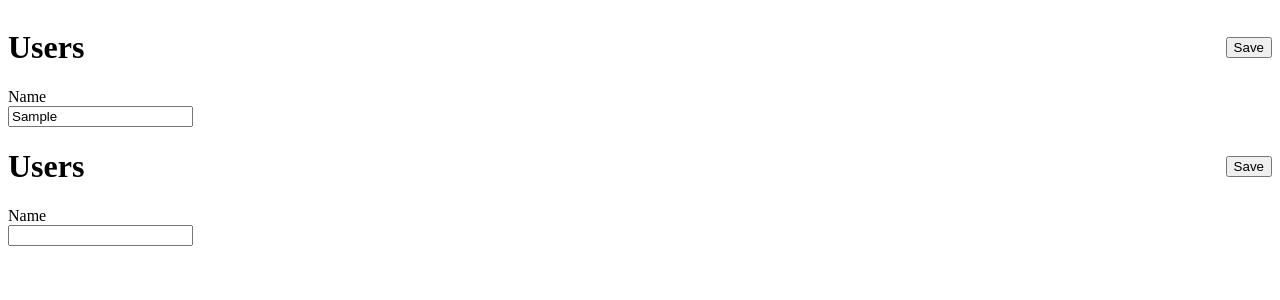
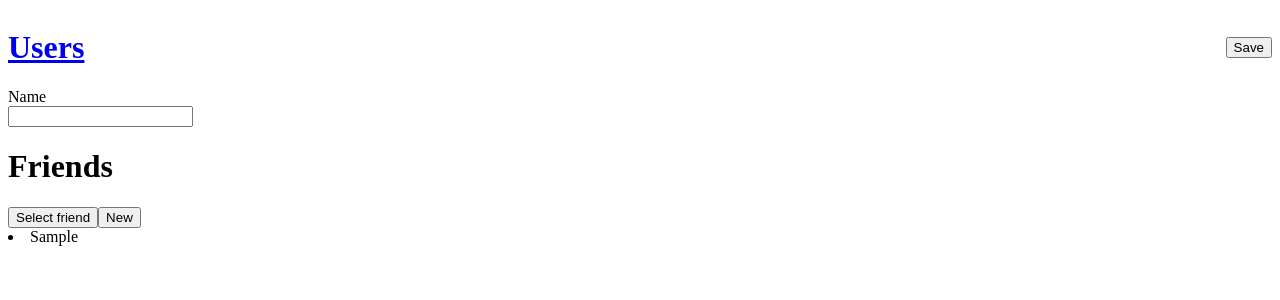
Before and after one commit to pasqualintosh/assessment, a React app: page /users/create in a window 1280 px wide. Both pictures are taken after typing "Sample" into the empty fields and a click on the button "Save". Shown: the top 300 px of the page. Built offline with nearby package versions, Linux system fonts and the light colour scheme.

Commit message:
feat: in order manage create user added create page, with friendlist component, with behaviour to open up an overlay page when create new user from friend section

```diff
--- a/src/App.js
+++ b/src/App.js
@@ -1,4 +1,4 @@
-import React from 'react';
+import React, { useState, useEffect } from 'react';
 import {
   BrowserRouter as Router,
   Switch,
@@ -12,12 +12,34 @@ import Edit from './screens/user/Edit';
 import Read from './screens/user/Read';
 
 const App = () => {
+  const [newFriendScreen, setNewFriendScreen] = useState(false);
+
+  useEffect(() => {
+    const loadNewFriendVar = () => {
+      let nfv = window.localStorage.getItem('app')
+        ? JSON.parse(window.localStorage.getItem('app')).new_friend
+        : false;
+      setNewFriendScreen(nfv);
+    };
+
+    loadNewFriendVar();
+  }, []);
+
   return (
     <Router>
       <Switch>
         <Route path="/users/create">
-          <Create />
-          <Create />
+          <Create
+            className={newFriendScreen ? 'underlayCreate' : ''}
+            setNewFriendScreen={setNewFriendScreen}
+          />
+          {newFriendScreen && (
+            <Create
+              setNewFriendScreen={setNewFriendScreen}
+              newFriendScreen={newFriendScreen}
+              className="overlayCreate"
+            />
+          )}
         </Route>
         <Route path="/user/:id" children={<Edit />} />
         <Route path="/">
--- /dev/null
+++ b/src/components/FriendsList/FriendsList.js
@@ -0,0 +1,85 @@
+import React, { useState, useEffect } from 'react';
+import './friends-list.css';
+
+const FriendsList = props => {
+  const [clickedFriends, setClickedFriends] = useState([]);
+
+  useEffect(() => {
+    const loadClicked = () => {
+      let c = [...props.selectedFriends];
+      setClickedFriends([...c]);
+    };
+
+    loadClicked();
+  }, []);
+
+  const isClicked = id => {
+    let found = clickedFriends.find(f => f.id == id);
+    if (found) return true;
+    return false;
+  };
+
+  const removeClicked = id => {
+    let found = clickedFriends.findIndex(f => f.id == id);
+    if (found != -1) {
+      let _clickedFriends = [...clickedFriends.filter(f => f.id !== id)];
+      setClickedFriends([..._clickedFriends]);
+    }
+  };
+
+  const setFriends = f => {
+    setClickedFriends([...clickedFriends, f]);
+    props.selectFriend(clickedFriends.map(f => f.id));
+  };
+
+  const openNewFriend = () => {
+    if (!props.newFriendScreen) {
+      props.setNewFriendScreen(true);
+      return;
+    } else {
+      let r = confirm('please, continue with user :)');
+      if (r == false) {
+        props.setNewFriendScreen(false);
+        return;
+      }
+      return;
+    }
+  };
+
+  return (
+    <div>
+      <h1>Friends</h1>
+      <div>
+        <button
+          onClick={() => alert('hei, to select a friend just click on it ;)')}>
+          Select friend
+        </button>
+        <button onClick={() => openNewFriend()}>New</button>
+      </div>
+      {props.users.map(u => (
+        <li key={u.id}>
+          <span
+            onClick={() => setFriends(u)}
+            className={isClicked(u.id) ? 'clicked' : ''}>
+            {u.name}
+          </span>
+          <SelectFriendButton
+            id={u.id}
+            isSelected={isClicked(u.id)}
+            removeSelected={removeClicked}
+          />
+        </li>
+      ))}
+    </div>
+  );
+};
+
+const SelectFriendButton = props => {
+  if (props.isSelected)
+    return (
+      <button onClick={() => props.removeSelected(props.id)}>Remove</button>
+    );
+  return <span></span>;
+};
+
+export default FriendsList;
--- /dev/null
+++ b/src/components/FriendsList/friends-list.css
@@ -0,0 +1,3 @@
+.clicked {
+  background: aquamarine;
+}
--- a/src/components/Header/Header.js
+++ b/src/components/Header/Header.js
@@ -1,10 +1,15 @@
 import React from 'react';
+import { Link } from 'react-router-dom';
 import './header.css';
 
 const Header = props => {
   return (
     <div className="header">
-      {props.headerText && <h1>{props.headerText}</h1>}
+      {props.headerText && (
+        <h1>
+          <Link to="/">{props.headerText}</Link>
+        </h1>
+      )}
       {props.children}
     </div>
   );
--- a/src/components/UserForm/UserForm.js
+++ b/src/components/UserForm/UserForm.js
@@ -4,7 +4,12 @@ import './user-form.css';
 const UserForm = props => (
   <div className="user-form">
     <label>Name</label>
-    <input type="text" onChange={event => props.onChange(event.target.value)} />
+    <input
+      type="text"
+      onChange={event => props.onChange(event.target.value)}
+      disabled={props.className == 'underlayCreate' ? true : false}
+      value={props.name}
+    />
   </div>
 );
 
--- a/src/components/UsersList/UsersList.js
+++ /dev/null
@@ -1,13 +0,0 @@
-import React from 'react';
-
-const UsersList = props => {
-  return (
-    <div>
-      {props.users.map(u => (
-        <li>{u.name}</li>
-      ))}
-    </div>
-  );
-};
-
-export default UsersList;
--- a/src/screens/user/Create.js
+++ b/src/screens/user/Create.js
@@ -3,34 +3,47 @@ import Header from './../../components/Header/Header';
 import UserForm from '../../components/UserForm/UserForm';
 import { saveUser } from './../../domains/user/index';
 import { getRandomArbitrary } from '../../helpers/getRandomArbitrary';
-import UsersList from '../../components/UsersList/UsersList';
+import FriendsList from '../../components/FriendsList/FriendsList';
+import './create.css';
 
-const Create = () => {
+const Create = props => {
   const [name, setName] = useState('');
   const [users, setUsers] = useState([]);
-  const [selectedUsers, setSelectedUsers] = useState([]);
+  const [selectedFriends, setSelectedFriends] = useState([]);
+  const loadUser = () => {
+    let u = JSON.parse(window.localStorage.getItem('users')) || [];
+    setUsers([...u]);
+  };
+
+  const storeUser = () => {
+    saveUser({
+      id: getRandomArbitrary(0, 10000),
+      name,
+      friends: [...selectedFriends],
+    });
+    setName('');
+    setSelectedFriends([]);
+    props.setNewFriendScreen(false);
+    loadUser();
+  };
 
   useEffect(() => {
-    const loadUser = () => {
-      let u = JSON.parse(window.localStorage.getItem('users')) || [];
-      setUsers([...u]);
-    };
-
     loadUser();
-  }, []);
+  }, [props.className, selectedFriends.length]);
 
   return (
-    <div>
+    <div className={props.className}>
       <Header headerText={'Users'}>
-        <button
-          onClick={() => {
-            saveUser({ id: getRandomArbitrary(0, 10000), name, friends: [] });
-          }}>
-          Save
-        </button>
+        <button onClick={() => storeUser()}>Save</button>
       </Header>
-      <UserForm onChange={setName} />
-      <UsersList users={[...users]} selectedUsers={[...users]} />
+      <UserForm className={props.className} onChange={setName} name={name} />
+      <FriendsList
+        users={[...users]}
+        selectedFriends={[...selectedFriends]}
+        selectFriend={setSelectedFriends}
+        setNewFriendScreen={props.setNewFriendScreen}
+        newFriendScreen={props.newFriendScreen}
+      />
     </div>
   );
 };
--- a/src/screens/user/Edit.js
+++ b/src/screens/user/Edit.js
@@ -1,10 +1,55 @@
-import React from 'react';
+import React, { useState, useEffect } from 'react';
 import { useParams } from 'react-router-dom';
+import Header from './../../components/Header/Header';
+import UserForm from '../../components/UserForm/UserForm';
+import FriendsList from '../../components/FriendsList/FriendsList';
+import { saveUser } from './../../domains/user/index';
+import { getRandomArbitrary } from '../../helpers/getRandomArbitrary';
 
-const Edit = () => {
+const Edit = props => {
   let { id } = useParams();
+  const [name, setName] = useState('');
+  const [users, setUsers] = useState([]);
+  const [selectedFriends, setSelectedFriends] = useState([]);
 
-  return <div>Edit user {id}</div>;
+  const storeUser = () => {};
+
+  useEffect(() => {
+    const loadUser = () => {
+      let u = JSON.parse(window.localStorage.getItem('users')) || [];
+      let _u = [...u];
+      u.splice(
+        u.findIndex(e => e.id == id),
+        1,
+      );
+      let f = _u.find(e => e.id == id).friends;
+      setName(_u.find(e => e.id == id).name);
+      setSelectedFriends([
+        ...f.map(e => ({
+          id: e,
+        })),
+      ]);
+      setUsers([...u]);
+    };
+
+    loadUser();
+  }, [selectedFriends.length]);
+
+  return (
+    <div className={props.className}>
+      <Header headerText={'Users'}>
+        <button onClick={() => storeUser()}>Save</button>
+      </Header>
+      <UserForm className={props.className} onChange={setName} name={name} />
+      <FriendsList
+        users={[...users]}
+        selectedFriends={[...selectedFriends]}
+        selectFriend={setSelectedFriends}
+        setNewFriendScreen={props.setNewFriendScreen}
+        newFriendScreen={props.newFriendScreen}
+      />
+    </div>
+  );
 };
 
 export default Edit;
--- /dev/null
+++ b/src/screens/user/create.css
@@ -0,0 +1,15 @@
+.overlayCreate {
+  position: absolute;
+  top: 8px;
+  left: 7vw;
+  background: #fff;
+  width: 93vw;
+}
+
+.underlayCreate {
+  background: #33333380;
+}
+
+.underlayCreate * {
+  opacity: 0.6;
+}
```
Also changed, not shown: src/components/UsersList/users-list.css (deleted).
